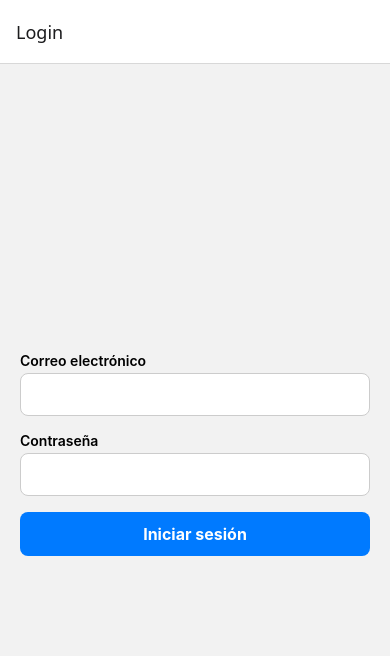
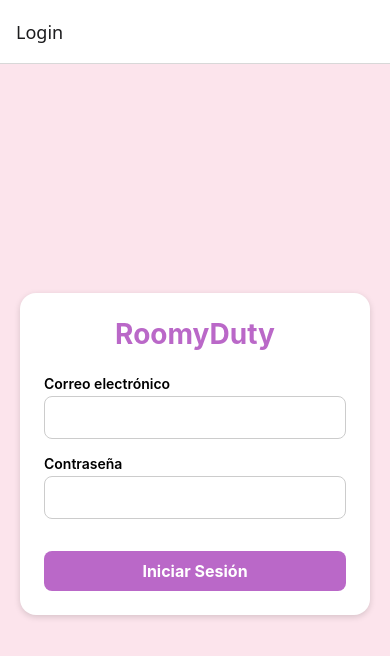
Before and after one commit to CristinaLopez796/ProyectoClasePM2025, a React Native app in the folder ProyectoMovil2025/: screen /Login in a window 390 px wide. Shown: the top 656 px of the page. Built offline with nearby package versions, Linux system fonts and the light colour scheme.

Commit message:
Estilizando pantalla de login.tsx

```diff
--- a/ProyectoMovil2025/screens/LoginScreen.tsx
+++ b/ProyectoMovil2025/screens/LoginScreen.tsx
@@ -1,6 +1,6 @@
 // screens/LoginScreen.tsx
 import React, { useState } from 'react';
-import { View, StyleSheet, Alert } from 'react-native';
+import { View, StyleSheet, Alert, Text } from 'react-native';
 import CustomInput from '../components/CustomInput';
 import CustomButton from '../components/CustomButton';
 import { NativeStackScreenProps } from '@react-navigation/native-stack';
@@ -42,6 +42,8 @@ export default function LoginScreen({ navigation }: Props) {
 
   return (
     <View style={styles.container}>
+      <View style={styles.card}>
+        <Text style={styles.title}>RoomyDuty</Text>
         <CustomInput
           label="Correo electrónico"
           value={email}
@@ -57,7 +59,13 @@ export default function LoginScreen({ navigation }: Props) {
           secureTextEntry
           error={passwordError}
         />
-      <CustomButton title="Iniciar sesión" onPress={handleLogin} loading={loading} />
+        <CustomButton
+          title="Iniciar Sesión"
+          onPress={handleLogin}
+          loading={loading}
+          style={styles.button}
+        />
+      </View>
     </View>
   );
 }
@@ -65,8 +73,34 @@ export default function LoginScreen({ navigation }: Props) {
 const styles = StyleSheet.create({
   container: {
     flex: 1,
+    backgroundColor: '#fce4ec', // Rosa muy claro
     justifyContent: 'center',
+    alignItems: 'center',
     paddingHorizontal: 20,
-    backgroundColor: '#f2f2f2',
+  },
+  card: {
+    width: '100%',
+    maxWidth: 360,
+    backgroundColor: '#fff',
+    borderRadius: 16,
+    padding: 24,
+    shadowColor: '#000',
+    shadowOffset: { width: 0, height: 2 },
+    shadowOpacity: 0.15,
+    shadowRadius: 6,
+    elevation: 4,
+  },
+  title: {
+    fontSize: 28,
+    fontWeight: 'bold',
+    marginBottom: 24,
+    textAlign: 'center',
+    color: '#ba68c8', // Morado
+  },
+  button: {
+    backgroundColor: '#ba68c8', // Rosa-morado
+    marginTop: 16,
+    paddingVertical: 10,
+    borderRadius: 8,
   },
 });
```
Lines whose indentation alone changed are shown as unchanged.
